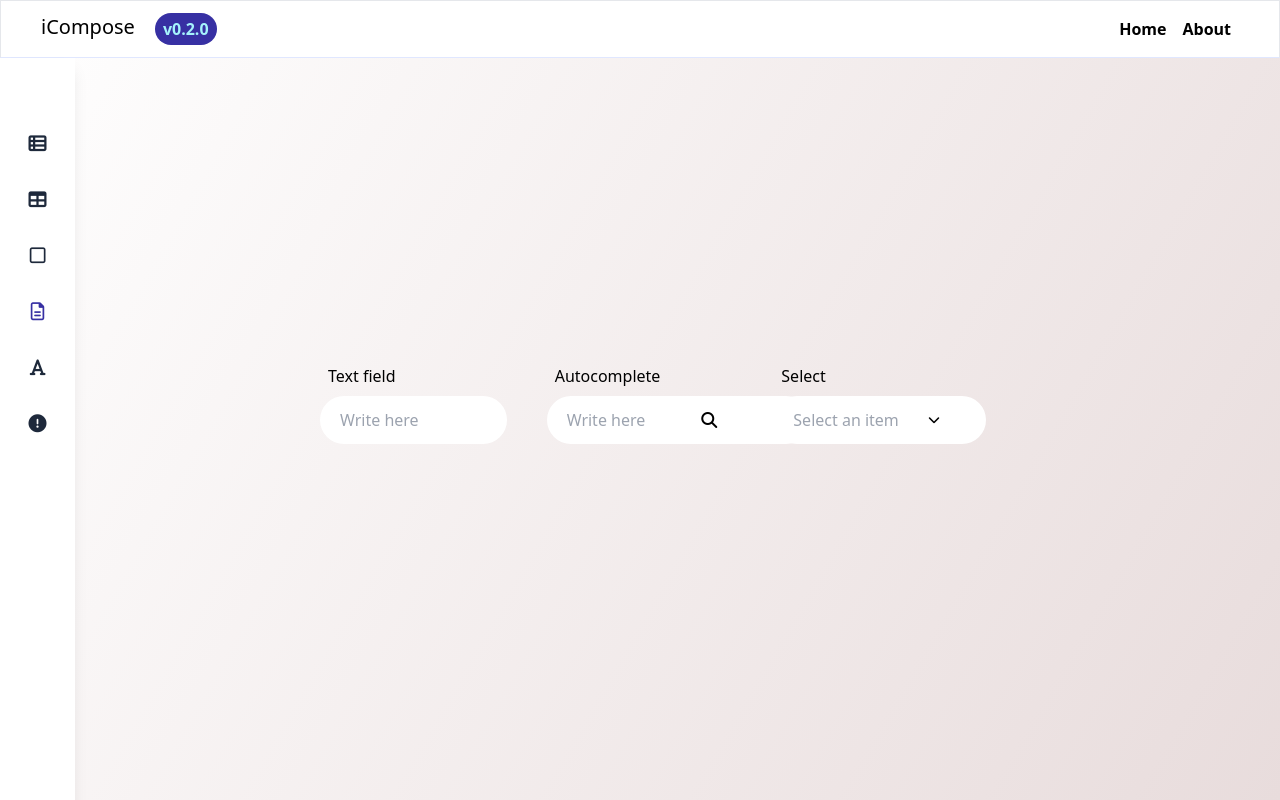
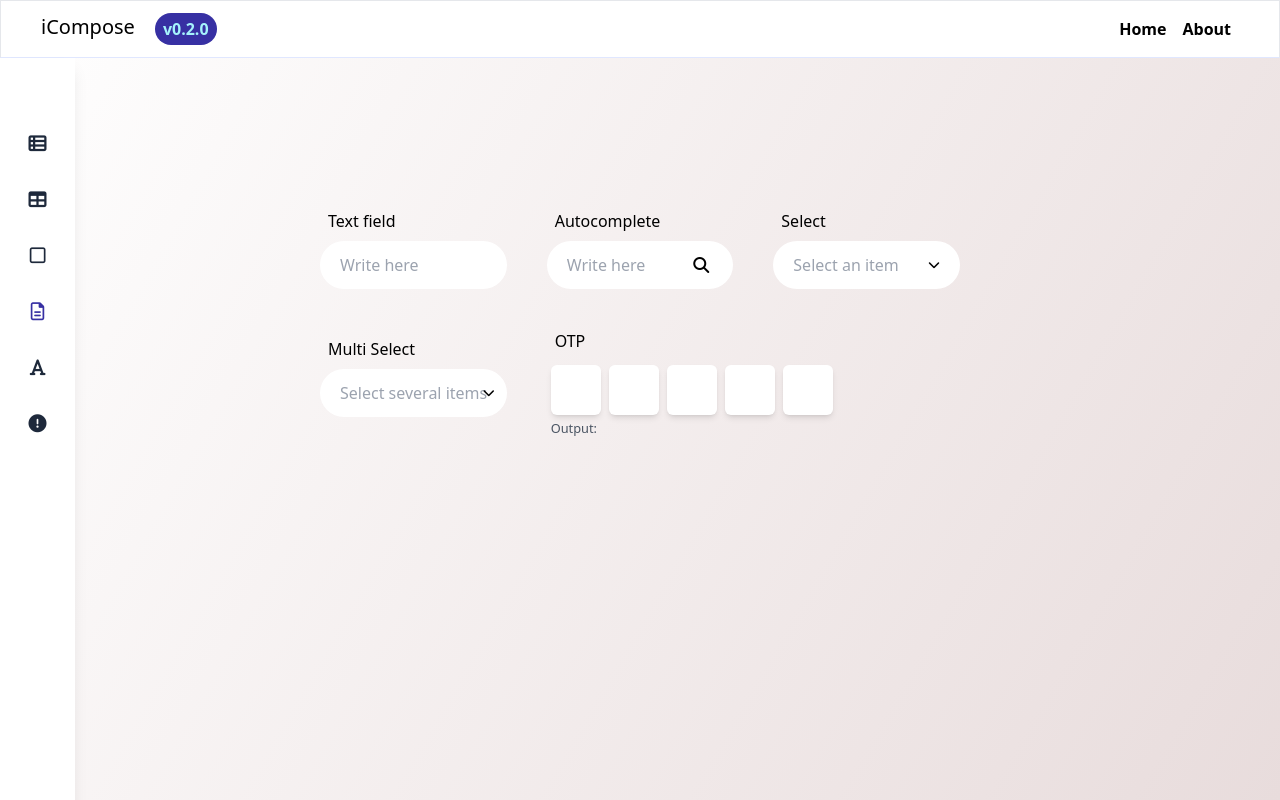
Before and after one commit to Lithos-hub/iCompose-v2, a Vue app: page /form in a window 1280 px wide. Built offline with nearby package versions, Linux system fonts and the light colour scheme.

Commit message:
feat(form): add multiselect and OTP inputs

```diff
--- a/src/components/iC-Searchbox.vue
+++ b/src/components/Form/iC-Autocomplete.vue
@@ -1,17 +1,17 @@
 <template>
   <div ref="component" class="flex flex-col">
-    <label class="m-2 font-medium">Autocomplete</label>
+    <label class="m-2 font-medium" v-if="label">{{ label }}</label>
     <div class="relative">
       <input
         :value="modelValue"
         @input="
-          $emit('update:modelValue', ($event.target as EventTarget).value)
+          $emit('update:modelValue', ($event.target as HTMLInputElement).value)
         "
-        class="p-3 pl-5 rounded-full hover:shadow-lg focus:outline-none focus:rounded-b-none focus:rounded-t-[25px] duration-200 ease-in-out"
-        placeholder="Write here"
+        class="p-3 pl-5 rounded-full w-full hover:shadow-lg focus:outline-none focus:rounded-b-none focus:rounded-t-[25px] transition-all duration-200 ease-in-out"
+        :placeholder="placeholder"
       />
       <i
-        class="fa-solid fa-magnifying-glass absolute right-4 top-1/2 -translate-y-1/2"
+        class="fa-solid fa-magnifying-glass absolute right-6 top-1/2 -translate-y-1/2"
       ></i>
     </div>
     <div class="absolute top-[90px] w-[213px] rounded-lg" v-if="isSearching">
@@ -38,10 +38,19 @@
 <script lang="ts" setup>
 import { Ref, ref, watch, onMounted } from "vue";
 
-const props = defineProps<{
-  modelValue: string;
-  data: any[];
-}>();
+/* It doesn't work
+  import { FormProps } from "../interfaces/form";
+*/
+
+const props = withDefaults(
+  defineProps<{
+    label?: string;
+    placeholder?: string;
+    modelValue: string;
+    data: any[];
+  }>(),
+  {}
+);
 
 const emit = defineEmits(["update:modelValue", "on-search"]);
 
--- /dev/null
+++ b/src/components/Form/iC-Input.vue
@@ -0,0 +1,31 @@
+<template>
+  <div class="flex flex-col">
+    <label class="m-2 font-medium" v-if="label">{{ label }}</label>
+    <input
+      :value="modelValue"
+      @input="
+        $emit('update:modelValue', ($event.target as HTMLInputElement).value)
+      "
+      class="p-3 pl-5 rounded-full hover:shadow-lg focus:outline-none duration-200 ease-in-out"
+      :placeholder="placeholder"
+    />
+  </div>
+</template>
+
+<script lang="ts" setup>
+/* It doesn't work
+  import { FormProps } from "../interfaces/form";
+*/
+
+defineEmits(["update:modelValue"]);
+
+const props = withDefaults(
+  defineProps<{
+    label?: string;
+    placeholder?: string;
+    modelValue: string;
+    data?: any[];
+  }>(),
+  {}
+);
+</script>
--- /dev/null
+++ b/src/components/Form/iC-MultiSelect.vue
@@ -0,0 +1,106 @@
+<template>
+  <div ref="multiselect" class="flex flex-col">
+    <label class="m-2 font-medium" v-if="label">{{ label }}</label>
+    <div class="relative" @click="isSearching = true">
+      <ul
+        class="grid grid-cols-4 text-center absolute top-1/2 left-2 -translate-y-1/2 overflow-y-scroll max-h-[35px]"
+      >
+        <li
+          class="m-1 p-1 bg-indigo-800 text-white rounded-full text-[12px]"
+          v-for="(item, i) of checkbox"
+          :key="i"
+        >
+          {{ item }}
+        </li>
+      </ul>
+      <input
+        :value="modelValue"
+        class="p-3 pl-5 rounded-full hover:shadow-lg focus:outline-none w-full text-transparent cursor-pointer"
+        :placeholder="placeholder"
+        @click="isSearching = true"
+      />
+      <i
+        class="fa-solid fa-chevron-down absolute right-3 top-1/2 -translate-y-1/2 text-[12px]"
+      ></i>
+      <div class="absolute top-[50px] w-[213px] rounded-lg" v-if="isSearching">
+        <ul>
+          <li
+            v-for="(item, i) of props.data"
+            :key="i"
+            class="p-2 border-b bg-white hover:bg-slate-100 poin cursor-pointer first:rounded-t-[25px] last:rounded-b-[25px]"
+            @click="onItemClick(item)"
+          >
+            <div class="flex pl-3">
+              <input
+                v-model="checkbox"
+                type="checkbox"
+                :value="item"
+                class="mr-5 w-4 h-4 my-auto text-purple-600 bg-gray-100 rounded border-gray-300 cursor-pointer input hoverFx"
+              />
+              <div class="my-auto">{{ item }}</div>
+            </div>
+          </li>
+        </ul>
+      </div>
+    </div>
+  </div>
+</template>
+
+<script lang="ts" setup>
+import { ref, Ref, onMounted } from "vue";
+/* It doesn't work
+    import { FormProps } from "../interfaces/form";
+  */
+
+const props = withDefaults(
+  defineProps<{
+    label?: string;
+    placeholder?: string;
+    modelValue: string[];
+    data: any[];
+  }>(),
+  {}
+);
+
+const emit = defineEmits(["update:modelValue", "on-select"]);
+
+const multiselect = ref();
+
+const checkbox: Ref<string[]> = ref([]);
+
+const isSearching: Ref<boolean> = ref(false);
+
+const onItemClick = (item: string): void => {
+  if (checkbox.value.indexOf(item) === -1) {
+    checkbox.value.push(item);
+  } else {
+    checkbox.value.splice(checkbox.value.indexOf(item), 1);
+  }
+  emit("on-select", checkbox);
+};
+
+const onListenMouseClick = () => {
+  document.addEventListener("click", (event: MouseEvent) => {
+    const element = event.target as HTMLElement;
+    if (!multiselect.value.contains(element)) {
+      isSearching.value = false;
+    }
+  });
+};
+
+onMounted(() => {
+  onListenMouseClick();
+});
+</script>
+
+<style lang="scss" scoped>
+@import "../../scss/app.scss";
+
+select {
+  -webkit-appearance: none;
+  -moz-appearance: none;
+  appearance: none;
+  text-indent: 1px;
+  text-overflow: "";
+}
+</style>
--- /dev/null
+++ b/src/components/Form/iC-OTP.vue
@@ -0,0 +1,63 @@
+<template>
+  <label class="m-2 font-medium" v-if="label">{{ label }}</label>
+  <div class="flex mt-3">
+    <div v-for="i in numOfInputs" :key="i">
+      <input
+        v-model="inputValue[`input_${i - 1}`]"
+        :id="`input-${i}`"
+        maxlength="1"
+        autocomplete="off"
+        class="mx-1 w-[50px] h-[50px] shadow-md border-zinc-800 rounded-md text-[30px] text-center hover:shadow-lg focus:outline-none"
+        @input="onInput(`input-${i + 1}`)"
+      />
+    </div>
+  </div>
+</template>
+
+<script lang="ts" setup>
+import { ref, Ref, onMounted, watch } from "vue";
+/* It doesn't work
+    import { FormProps } from "../interfaces/form";
+  */
+
+const emit = defineEmits(["update:modelValue"]);
+
+const props = withDefaults(
+  defineProps<{
+    label?: string;
+    modelValue: string;
+  }>(),
+  {}
+);
+
+const numOfInputs: Ref<number> = ref(5);
+
+const inputValue = ref(
+  Object.assign(
+    {},
+    ...Array.from(Array(numOfInputs.value).keys()).map((num) => {
+      return {
+        [`input_${num}`]: undefined,
+      };
+    })
+  )
+);
+
+const onInput = (id: string) => {
+  const nextInput = document.querySelector(`#${id}`) as HTMLElement | null;
+
+  if (nextInput) {
+    nextInput.focus();
+  }
+};
+
+watch(
+  () => inputValue.value,
+  (val) => {
+    emit("update:modelValue", Object.values(val).join(""));
+  },
+  { deep: true }
+);
+</script>
+
+<style lang="" scoped></style>
--- a/src/components/iC-Select.vue
+++ b/src/components/Form/iC-Select.vue
@@ -1,11 +1,11 @@
 <template>
   <div class="flex flex-col">
-    <label class="m-2 font-medium">Select</label>
+    <label class="m-2 font-medium" v-if="label">{{ label }}</label>
     <div class="relative">
       <input
         :value="modelValue"
-        class="p-3 pl-5 rounded-full hover:shadow-lg focus:outline-none w-[213px]"
-        placeholder="Select an item"
+        class="p-3 pl-5 rounded-full hover:shadow-lg focus:outline-none w-full"
+        :placeholder="placeholder"
         @click="isSearching = true"
       />
       <i
@@ -28,27 +28,49 @@
 </template>
 
 <script lang="ts" setup>
-import { ref } from "vue";
+import { ref, Ref, onMounted } from "vue";
+/* It doesn't work
+  import { FormProps } from "../interfaces/form";
+*/
 
-const props = defineProps<{
-  modelValue: string;
-  data: any[];
-}>();
+const props = withDefaults(
+  defineProps<{
+    label?: string;
+    placeholder?: string;
+    modelValue: string;
+    data: any[];
+  }>(),
+  {}
+);
 
 const emit = defineEmits(["update:modelValue", "on-select"]);
 
-const isSearching = ref(false);
+const isSearching: Ref<boolean> = ref(false);
 
-const onItemClick = (item: any) => {
+const onItemClick = (item: any): void => {
   isSearching.value = false;
   emit("on-select", item);
 };
+
+const onListenMouseClick = () => {
+  document.addEventListener("click", (event: MouseEvent) => {
+    const element = event.target as HTMLElement;
+    if (element.tagName !== "INPUT" && element.tagName !== "LI") {
+      isSearching.value = false;
+    }
+  });
+};
+
+onMounted(() => {
+  onListenMouseClick();
+});
 </script>
 
 <style lang="scss" scoped>
 select {
   -webkit-appearance: none;
   -moz-appearance: none;
+  appearance: none;
   text-indent: 1px;
   text-overflow: "";
 }
--- a/src/components/iC-Input.vue
+++ /dev/null
@@ -1,16 +0,0 @@
-<template>
-  <div class="flex flex-col">
-    <label class="m-2 font-medium">Text field</label>
-    <input
-      :value="modelValue"
-      @input="$emit('update:modelValue', ($event.target as EventTarget).value)"
-      class="p-3 pl-5 rounded-full hover:shadow-lg focus:outline-none duration-200 ease-in-out"
-      placeholder="Write here"
-    />
-  </div>
-</template>
-
-<script lang="ts" setup>
-defineProps(["modelValue"]);
-defineEmits(["update:modelValue"]);
-</script>
--- /dev/null
+++ b/src/interfaces/form.ts
@@ -0,0 +1,6 @@
+export interface FormProps {
+  label?: string;
+  placeholder?: string;
+  modelValue: string;
+  data?: any[];
+}
--- a/src/scss/app.scss
+++ b/src/scss/app.scss
@@ -23,3 +23,31 @@ main {
 .base__btn {
   @apply text-white w-auto h-[40px] px-5 rounded-lg  active:bg-white active:text-black duration-150 shadow-lg;
 }
+
+.input {
+  cursor: pointer;
+  position: relative;
+  z-index: 0;
+}
+.hoverFx {
+  background: none;
+  border: none;
+
+  &::before {
+    transition: all 0.2s ease-out;
+    content: "";
+    position: absolute;
+    opacity: 0;
+    top: 50%;
+    left: 50%;
+    transform: translate(-50%, -50%);
+    height: 30px;
+    width: 30px;
+    z-index: -1;
+    background: #9b9b9b69;
+    border-radius: 50%;
+  }
+  &:hover::before {
+    opacity: 0.8;
+  }
+}
--- a/src/views/Form.vue
+++ b/src/views/Form.vue
@@ -1,12 +1,18 @@
 <template>
-  <div class="fixed top-1/2 left-1/2 -translate-x-1/2 -translate-y-1/2">
+  <div class="fixed top-[20em] left-1/2 -translate-x-1/2 -translate-y-1/2">
     <div class="grid grid-cols-3 gap-10">
       <div>
-        <ICInput v-model="inputs.normal" />
+        <ICInput
+          v-model="inputs.normal"
+          label="Text field"
+          placeholder="Write here"
+        />
       </div>
       <div>
-        <ICSearchbox
+        <ICAutocomplete
           v-model="inputs.search"
+          label="Autocomplete"
+          placeholder="Write here"
           :data="searchItems"
           @on-search="setSearchItem"
         />
@@ -14,9 +20,24 @@
       <div>
         <ICSelect
           v-model="inputs.select"
+          label="Select"
+          placeholder="Select an item"
           :data="searchItems"
           @on-select="setSelectItem"
         />
+      </div>
+      <div>
+        <ICMultiSelect
+          v-model="inputs.multiselect"
+          label="Multi Select"
+          placeholder="Select several items"
+          :data="searchItems"
+          @on-select="setMultiselectItems"
+        />
+      </div>
+      <div>
+        <ICOTP v-model="inputs.otp" label="OTP" />
+        <small class="ml-1 text-gray-600">Output: {{ inputs.otp }} </small>
       </div>
     </div>
   </div>
@@ -25,14 +46,18 @@
 <script lang="ts" setup>
 import { Ref, ref } from "vue";
 
-import ICInput from "../components/iC-Input.vue";
-import ICSearchbox from "../components/iC-Searchbox.vue";
-import ICSelect from "../components/iC-Select.vue";
+import ICInput from "../components/form/iC-Input.vue";
+import ICAutocomplete from "../components/form/iC-Autocomplete.vue";
+import ICSelect from "../components/form/iC-Select.vue";
+import ICMultiSelect from "../components/Form/iC-MultiSelect.vue";
+import ICOTP from "../components/Form/iC-OTP.vue";
 
 const inputs = ref({
   normal: "",
   search: "",
   select: "",
+  multiselect: [] as string[],
+  otp: "",
 });
 
 const searchItems: Ref<string[]> = ref([
@@ -54,4 +79,8 @@ const setSearchItem = (item: any) => {
 const setSelectItem = (item: any) => {
   inputs.value.select = item;
 };
+
+const setMultiselectItems = (items: string[]) => {
+  inputs.value.multiselect = items;
+};
 </script>
```
Also changed, not shown: src/components/Form/iC-DatePicker.vue (added).
